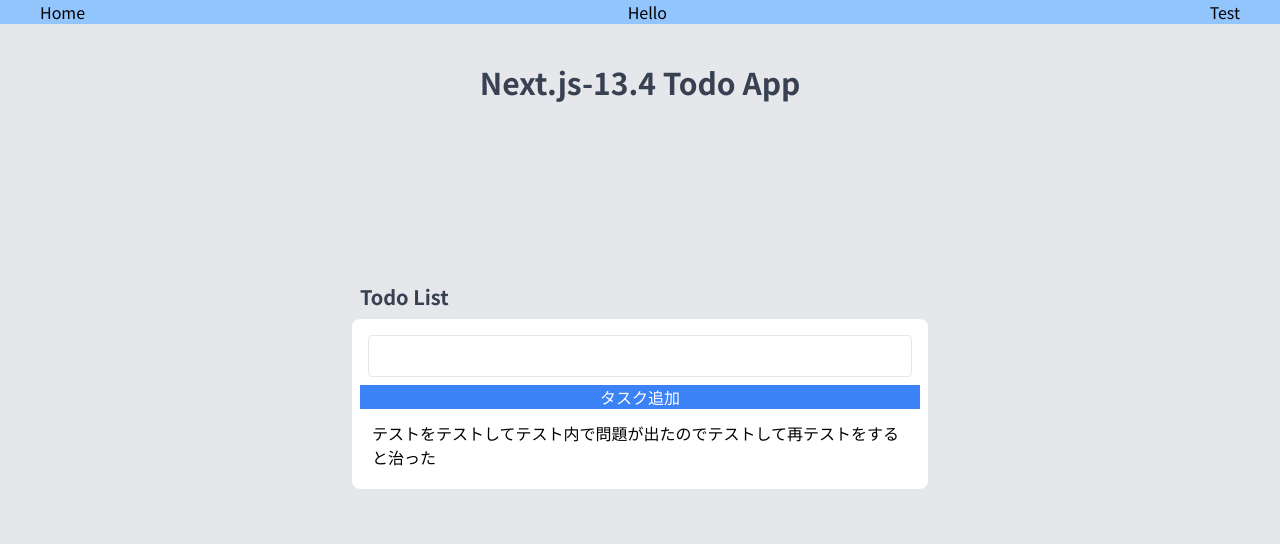
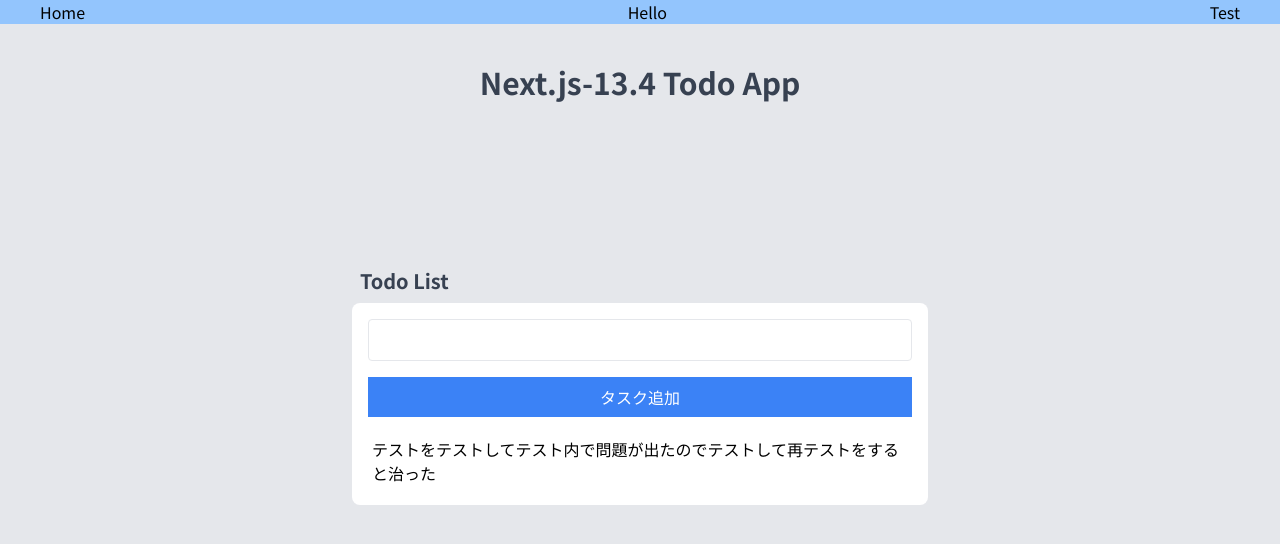
Before and after one commit to shi0n0/practice-next.js, a Next.js app: page / in a window 1280 px wide. Shown: the top 544 px of the page. Built offline with nearby package versions, Linux system fonts and the light colour scheme.

Commit message:
ボタンデザイン修正

```diff
--- a/src/app/components/submit.tsx
+++ b/src/app/components/submit.tsx
@@ -2,7 +2,7 @@
     return(
         <form action="" className="flex flex-col">
             <input type="text" className="p-2 m-2 border rounded focus:outline-none" />
-            <button className="w-full text-white bg-blue-500">タスク追加</button>
+            <button className="text-white bg-blue-500 p-2 m-2 transform hover:bg-blue-400 hover:scale-95 duration-100">タスク追加</button>
         </form>
     );
 }
```
